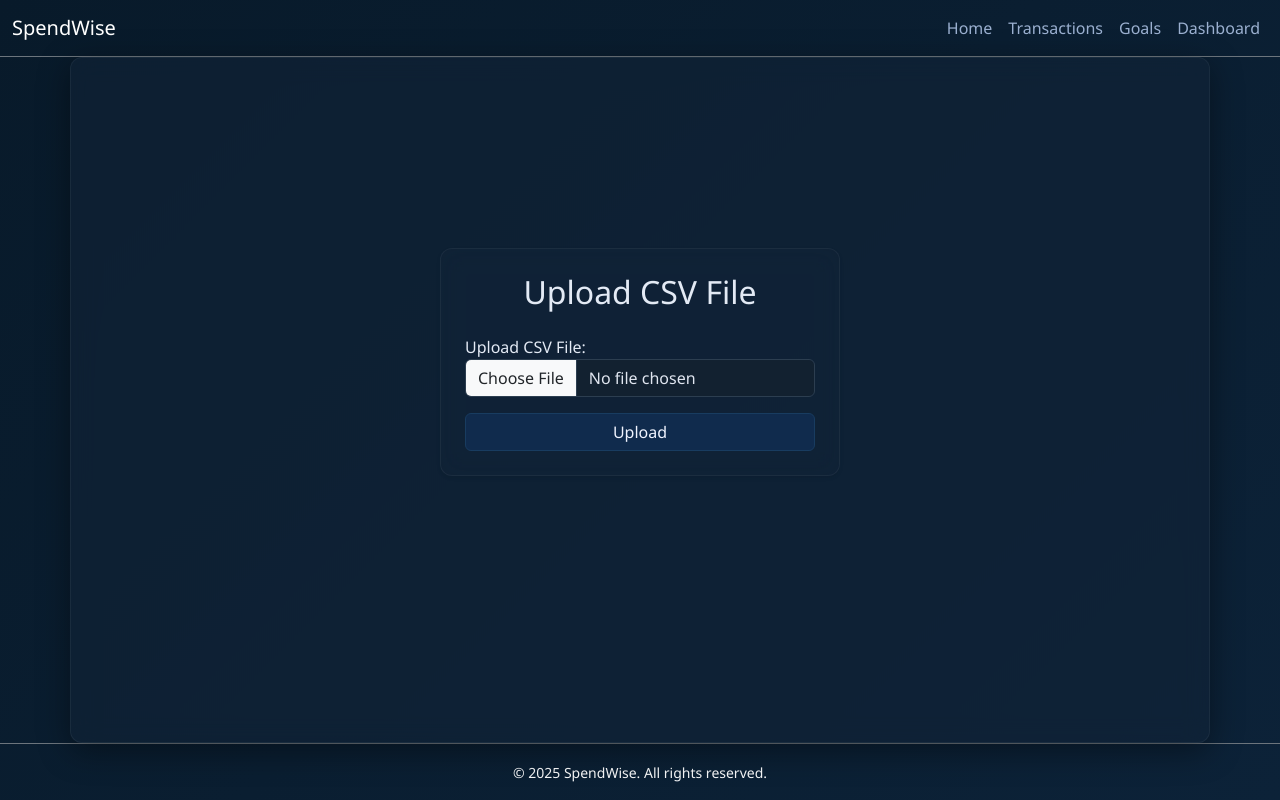
After one commit to LuckyS-J/SpendWiser, a Django app: page /sync/ in a window 1280 px wide. The commit adds this page. Run offline with Django 5.2, Linux system fonts and the light colour scheme.

Commit message:
Added syncs via csv and favicon

```diff
--- a/backend/core/forms.py
+++ b/backend/core/forms.py
@@ -18,3 +18,13 @@ class CustomRegisterForm(UserCreationForm):
         super().__init__(*args, **kwargs)
         for field_name, field in self.fields.items():
             field.widget.attrs['class'] = 'form-control'
+
+class SyncCSVForm(forms.Form):
+    file = forms.FileField(
+        label="Upload CSV File",
+        widget=forms.ClearableFileInput(attrs={
+            'accept': '.csv',
+            'class': 'form-control',
+            'style': 'background-color: #122130; color: #e0e6f0; border: 1px solid #2c3e50;'
+        })
+    )
--- a/backend/core/templates/core/index.html
+++ b/backend/core/templates/core/index.html
@@ -48,7 +48,7 @@
 <!-- Quick Actions -->
 <div class="mt-5 text-center">
   <a href="{% url 'transaction-add' %}" class="btn btn-primary me-2">Add Transaction</a>
-  <a href="" class="btn btn-outline-light">Sync with Bank</a>
+  <a href="{% url 'sync' %}" class="btn btn-outline-light">Add transactions with CSV</a>
 </div>
 
 {% else %}
--- /dev/null
+++ b/backend/core/templates/core/sync.html
@@ -0,0 +1,21 @@
+{% extends 'base.html' %}
+{% block title %}Sync Transactions{% endblock %}
+
+{% block content %}
+<div class="d-flex justify-content-center align-items-center" style="min-height: 70vh;">
+  <div class="card p-4 shadow-sm" style="max-width: 400px; width: 100%;">
+    <h2 class="mb-4 text-center">Upload CSV File</h2>
+    <form method="post" enctype="multipart/form-data" novalidate>
+      {% csrf_token %}
+      <div class="mb-3">
+        {{ form.file.label_tag }}
+        {{ form.file }}
+        {% if form.file.errors %}
+          <div class="text-danger small mt-1">{{ form.file.errors|striptags }}</div>
+        {% endif %}
+      </div>
+      <button type="submit" class="btn btn-primary w-100">Upload</button>
+    </form>
+  </div>
+</div>
+{% endblock %}
--- a/backend/core/urls.py
+++ b/backend/core/urls.py
@@ -1,6 +1,6 @@
 from django.urls import path
 from rest_framework_simplejwt.views import TokenObtainPairView, TokenRefreshView
-from .views import ApiRegisterView, ApiProfileView, HomeView, CustomLoginView, CustomRegisterView
+from .views import ApiRegisterView, ApiProfileView, HomeView, CustomLoginView, CustomRegisterView, SyncView
 from django.contrib.auth.views import LogoutView
 
 urlpatterns = [
@@ -15,4 +15,5 @@ urlpatterns = [
     path('login/', CustomLoginView.as_view(), name='login'),
     path('register/', CustomRegisterView.as_view(), name='register'),
     path('logout/', LogoutView.as_view(next_page='login'), name='logout'),
+    path('sync/', SyncView.as_view(), name='sync'),
 ]
--- a/backend/core/views.py
+++ b/backend/core/views.py
@@ -1,4 +1,4 @@
-from django.shortcuts import render
+from django.shortcuts import render, redirect
 from rest_framework.views import APIView
 from rest_framework.response import Response
 from rest_framework.permissions import IsAuthenticated
@@ -6,11 +6,15 @@ from .serializers import UserRegistrationSerializer, UserProfileSerializer
 from django.views import View
 from django.views.generic import CreateView
 from django.contrib.auth.views import LoginView
-from .forms import CustomRegisterForm, CustomLoginForm
+from .forms import CustomRegisterForm, CustomLoginForm, SyncCSVForm
 from django.urls import reverse_lazy
 from django.contrib.auth.mixins import LoginRequiredMixin
 from transactions.models import Transaction
+from transactions.utils import assign_category
 from django.db.models import Sum
+import csv
+import io
+from datetime import datetime
 
 # Create your views here.
 
@@ -27,6 +31,7 @@ class ApiRegisterView(APIView):
         else:
             return Response(serializer.errors, status=400)
 
+
 class ApiProfileView(APIView):
 
     permission_classes = [IsAuthenticated]
@@ -36,37 +41,92 @@ class ApiProfileView(APIView):
         return Response(serializer.data, status=200)
 
     def put(self, request):
-        serializer = UserProfileSerializer(instance=request.user, data=request.data, partial=True)
+        serializer = UserProfileSerializer(
+            instance=request.user, data=request.data, partial=True)
         if serializer.is_valid():
             serializer.save()
             return Response(serializer.data, status=200)
         else:
             return Response(serializer.errors, status=400)
 
-#----------------------------------------#
+# ----------------------------------------#
+
 
 class HomeView(LoginRequiredMixin, View):
 
     def get(self, request):
 
         balance = (
-            Transaction.objects.filter(user=request.user).aggregate(total=Sum('amount'))['total'] or 0.0
+            Transaction.objects.filter(user=request.user).aggregate(
+                total=Sum('amount'))['total'] or 0.0
         )
 
         transactions = (
             Transaction.objects.filter(user=request.user).order_by('-date')[:5]
         )
 
-        return render(request, 'core/index.html',{
-            'balance':balance,
-            'transactions':transactions
+        return render(request, 'core/index.html', {
+            'balance': balance,
+            'transactions': transactions
         })
+
 
 class CustomLoginView(LoginView):
     template_name = 'core/login.html'
     form_class = CustomLoginForm
 
+
 class CustomRegisterView(CreateView):
     form_class = CustomRegisterForm
     template_name = 'core/register.html'
     success_url = reverse_lazy('login')
+
+
+class SyncView(View):
+    def get(self, request):
+        form = SyncCSVForm()
+        return render(request, 'core/sync.html', {'form': form})
+
+    def post(self, request):
+        form = SyncCSVForm(request.POST, request.FILES)
+
+        if form.is_valid():
+            file = form.cleaned_data['file']
+            decoded_file = file.read().decode('utf-8')
+            csv_file = io.StringIO(decoded_file)
+            reader = csv.DictReader(csv_file)
+
+            for row in reader:
+                title = row['title']
+                amount = float(row['amount'])
+                date_str = row['date']
+
+                type = 'income' if amount >= 0 else 'expense'
+                category = assign_category(title)
+
+                try:
+                    date_obj = datetime.strptime(date_str, '%Y-%m-%d').date()
+                except ValueError:
+                    date_obj = datetime.today().date()
+
+                exists = Transaction.objects.filter(
+                    user=request.user,
+                    title=title,
+                    amount=amount,
+                    date=date_obj,
+                    type=type
+                ).exists()
+
+                if not exists:
+                    Transaction.objects.create(
+                        user=request.user,
+                        title=title,
+                        amount=amount,
+                        date=date_obj,
+                        category=category,
+                        type=type
+                    )
+
+            return redirect('transactions-list')
+
+        return render(request, 'core/sync.html', {'form': form})
--- /dev/null
+++ b/backend/static/favicon/about.txt
@@ -0,0 +1,6 @@
+This favicon was generated using the following font:
+
+- Font Title: Leckerli One
+- Font Author: undefined
+- Font Source: https://fonts.gstatic.com/s/leckerlione/v21/V8mCoQH8VCsNttEnxnGQ-1itLZxcBtItFw.ttf
+- Font License: undefined)
--- a/backend/templates/base.html
+++ b/backend/templates/base.html
@@ -13,6 +13,13 @@
 
   <!-- Custom dark CSS -->
   <link rel="stylesheet" href="{% static 'styles.css' %}">
+
+  <link rel="apple-touch-icon" sizes="180x180" href="{% static 'favicon/apple-touch-icon.png' %}">
+  <link rel="icon" type="image/png" sizes="32x32" href="{% static 'favicon/favicon-32x32.png' %}">
+  <link rel="icon" type="image/png" sizes="16x16" href="{% static 'favicon/favicon-16x16.png' %}">
+  <link rel="manifest" href="{% static 'favicon/site.webmanifest' %}">
+  <link rel="shortcut icon" href="{% static 'favicon/favicon.ico' %}" type="image/x-icon">
+
 </head>
 
 <body class="bg-dark text-light min-vh-100 d-flex flex-column">
@@ -27,8 +34,9 @@
       <div class="collapse navbar-collapse" id="navbarNav">
         <ul class="navbar-nav ms-auto">
           <li class="nav-item"><a class="nav-link" href="{% url 'home-page' %}">Home</a></li>
+          <li class="nav-item"><a class="nav-link" href="{% url 'transactions-list' %}">Transactions</a></li>
+          <li class="nav-item"><a class="nav-link" href="{% url 'goals-list' %}">Goals</a></li>
           <li class="nav-item"><a class="nav-link" href="{% url 'transactions-charts' %}">Dashboard</a></li>
-          <li class="nav-item"><a class="nav-link" href="{% url 'transactions-list' %}">Transactions</a></li>
           {% if user.is_authenticated %}
             <form id="logout-form" action="{% url 'logout' %}" method="post" style="display:none;">
               {% csrf_token %}
```
Also changed, not shown: backend/static/favicon/android-chrome-192x192.png (added), backend/static/favicon/android-chrome-512x512.png (added), backend/static/favicon/apple-touch-icon.png (added), backend/static/favicon/favicon-16x16.png (added), backend/static/favicon/favicon-32x32.png (added), backend/static/favicon/favicon.ico (added), backend/static/favicon/site.webmanifest (added).
